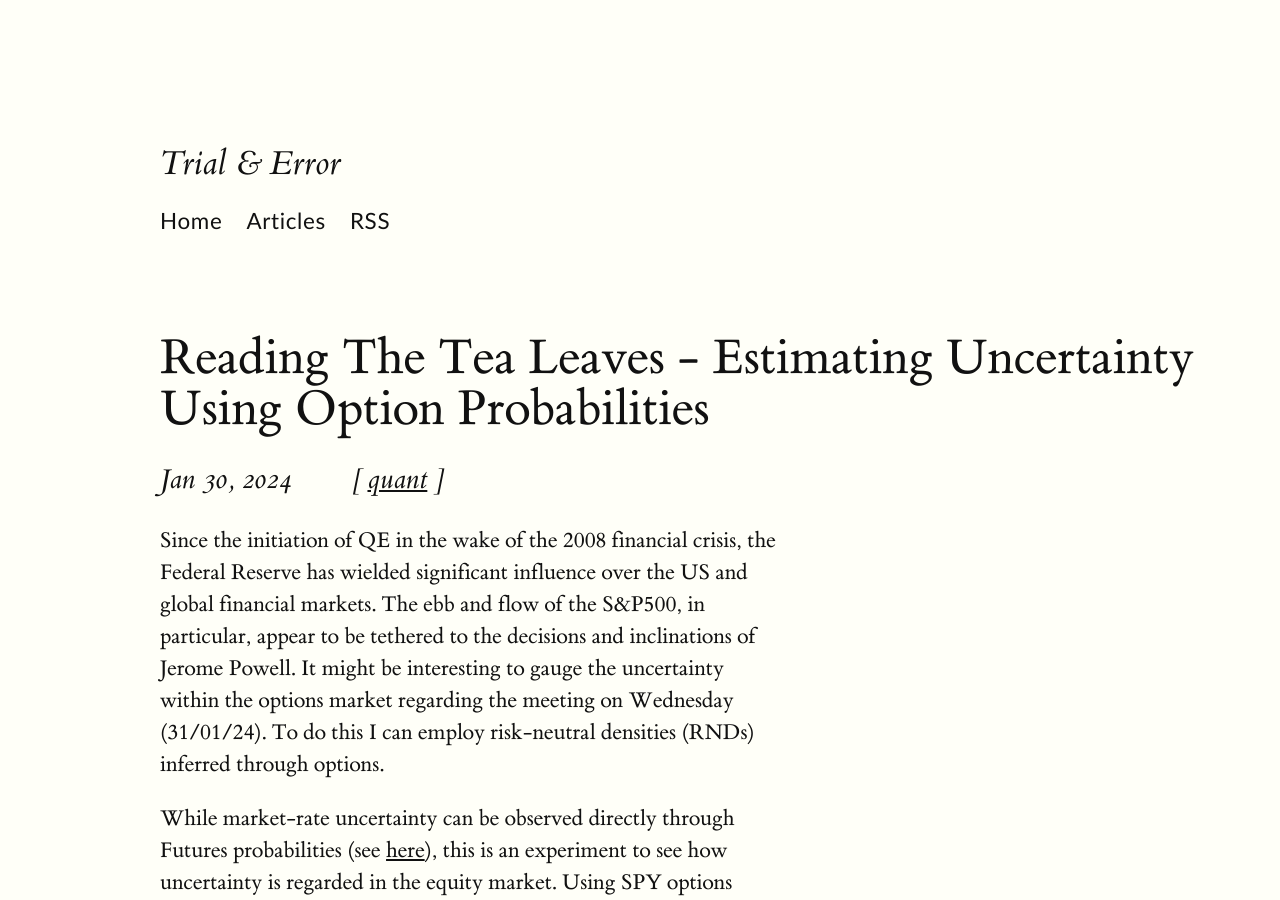
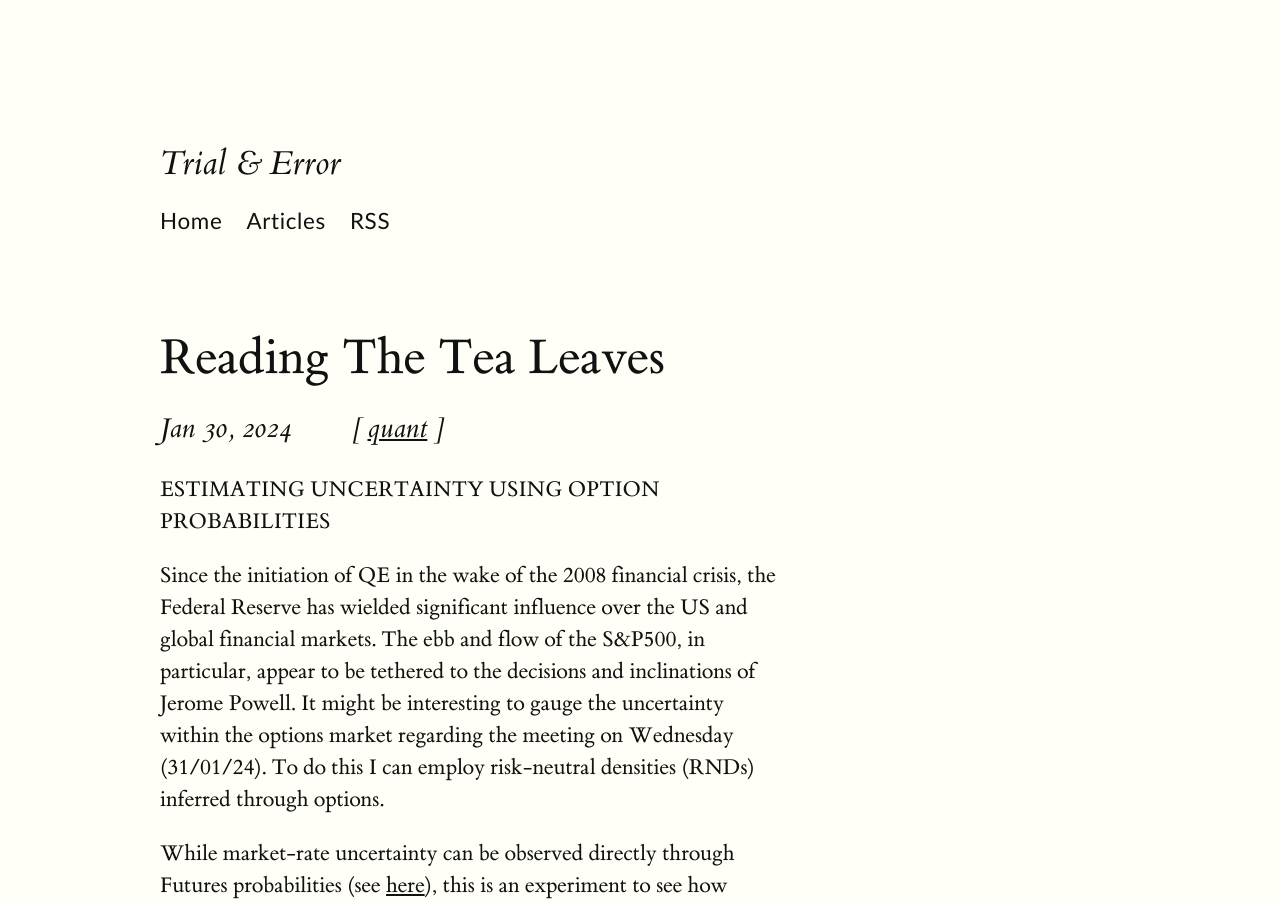
Before and after one commit to CSomers3/csomers3.github.io, a Jekyll site: the page built from _posts/2024-01-30-RND.md, in a window 1280 px wide and 900 px high. Built offline with Jekyll 4.4.1, drawn with Linux system fonts in a browser that asks for light colours.

Commit message:
Update 2024-01-30-RND.md

```diff
--- a/_posts/2024-01-30-RND.md
+++ b/_posts/2024-01-30-RND.md
@@ -1,8 +1,10 @@
 ---
 layout: post
-title: Reading the Tea Leaves - Estimating Uncertainty using Option Probabilities
+title: Reading the Tea Leaves
 category: quant
 ---
+ESTIMATING UNCERTAINTY USING OPTION PROBABILITIES
+
 
 Since the initiation of QE in the wake of the 2008 financial crisis, the Federal Reserve has wielded significant influence over the US and global financial markets. The ebb and flow of the S&P500, in particular, appear to be tethered to the decisions and inclinations of Jerome Powell. It might be interesting to gauge the uncertainty within the options market regarding the meeting on Wednesday (31/01/24). To do this I can employ risk-neutral densities (RNDs) inferred through options.
 
```
